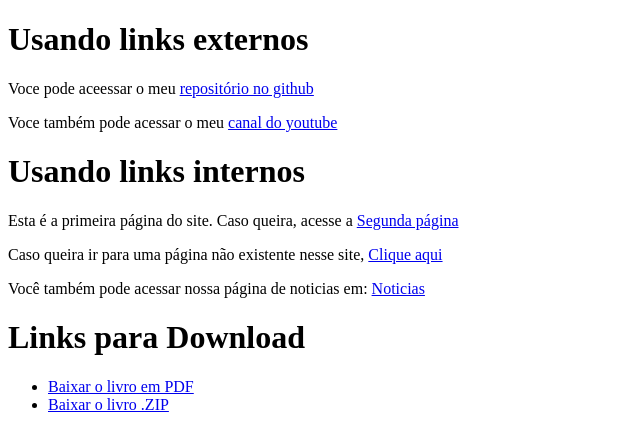
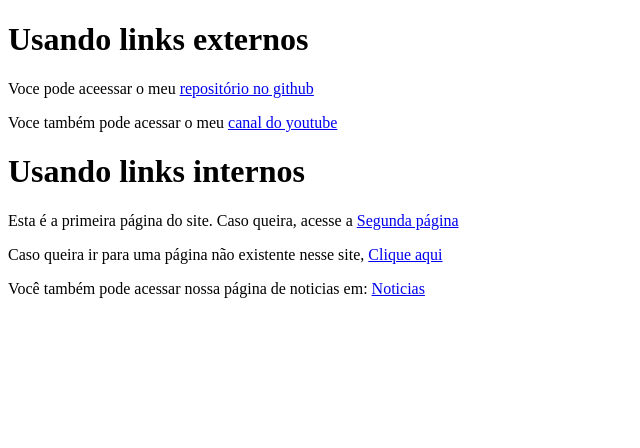
Before and after one commit to oIcaro/Aulas---HTML, a plain HTML site: page ex009/index.html in a window 1280 px wide. Shown: the whole page, without its empty margins (0-640 px from the left). Drawn offline with Linux system fonts and the light colour scheme.

Commit message:
Update index.html

```diff
--- a/ex009/index.html
+++ b/ex009/index.html
@@ -16,20 +16,12 @@
     <h1>Usando links internos</h1>
     <p>Esta é a primeira página do site. Caso queira, acesse a <a href="pag002.html" rel="next">Segunda página</a></p>
 
-    <p>Caso queira ir para uma página não existente nesse site, <a href="../ex008b/index.html">Clique aqui</a></p>
+    <p>Caso queira ir para uma página não existente nesse site, <a href="../ex007b/index.html">Clique aqui</a></p>
 
 
     <p>Você também pode acessar nossa página de noticias em: <a href="./noticias/pag003.html">Noticias</a></p>
 
 
 
-    <h1>Links para Download</h1>
-    <ul>
-        <li><a href="./livro/05 - Caracteres, parágrafos e quebras de linha.pdf">Baixar o livro em PDF</a></li>
-        <li><a href="livro/05 - Caracteres, parágrafos e quebras de linha.zip" download="Caracteres, parágrafos e quebras de linha.zip" type="application/zip">Baixar o livro .ZIP</a></li>
-    </ul>
-
-
-
 </body>
 </html>
```
